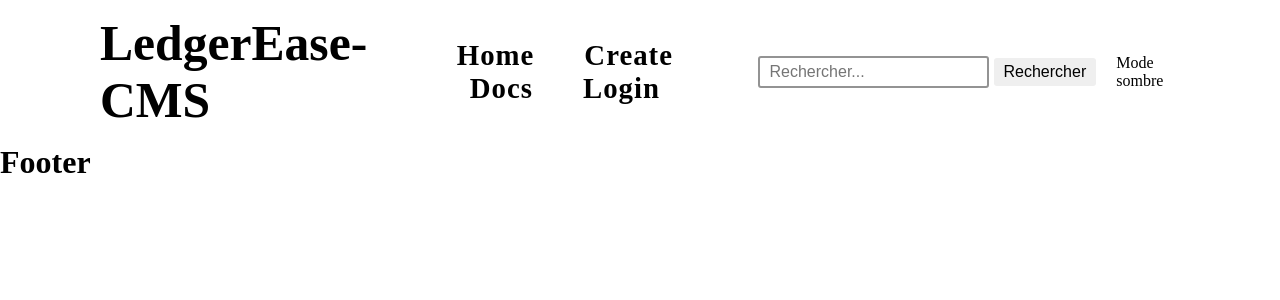
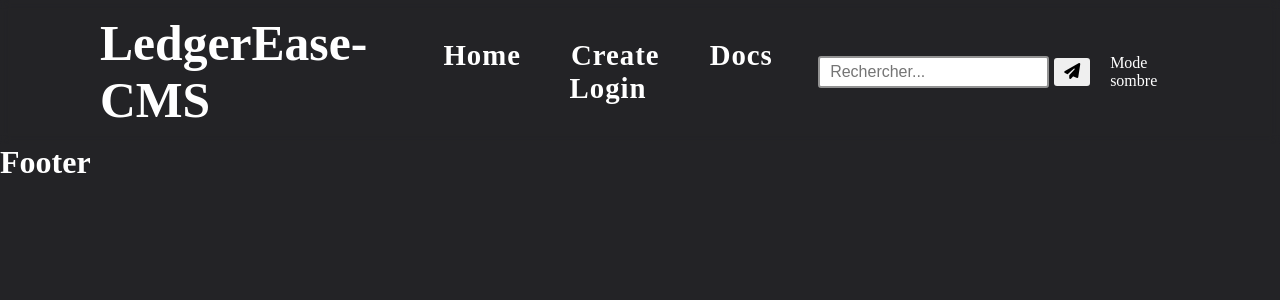
Before and after one commit to NapoTwiixe306/LedgerEase-CMS, a PHP site: page / in a window 1280 px wide, after a click on "Mode sombre". Shown: the top 300 px of the page. Run offline with PHP 8.4, Linux system fonts and the light colour scheme; some libraries are stand-ins or nearby versions.

Commit message:
add js for navbar

```diff
--- a/app/views/components/navbar.php
+++ b/app/views/components/navbar.php
@@ -14,12 +14,12 @@
     </ul>
     <!-- SearchBar -->
     <div class="search-bar">
-    <input type="text" placeholder="Rechercher...">
-    <button type="submit">Rechercher</button>
+        <input type="text" placeholder="Rechercher..." onkeydown="handleKeyPress(event)">
+        <button type="submit" onClick="handleSearch()"><i class="fas fa-paper-plane"></i></button>
     </div>
     <!-- DarkMode Button -->
     <div class="dark-mode-toggle">
-    <input type="checkbox" id="darkModeToggle">
+        <input type="checkbox" id="darkModeToggle" onChange="toggleDarkMode()">
         <label for="darkModeToggle">Mode sombre</label>
     </div>
 </nav>
--- /dev/null
+++ b/index.js
@@ -0,0 +1,15 @@
+function handleSearch() {
+    var searchTerm = document.querySelector('.search-bar input').value;
+    console.log("Recherche : " + searchTerm);
+}
+
+function handleKeyPress(event) {
+    if (event.keyCode === 13) { //touche pressée est la touche Entrée (keyCode 13)
+        handleSearch();
+    }
+}
+
+function toggleDarkMode(){
+  let body = document.body;
+  body.classList.toggle('dark-mode')
+}
--- a/index.php
+++ b/index.php
@@ -3,17 +3,17 @@
 <head>
     <title>Mon CMS Crypto - Accueil</title>
     <link rel="stylesheet" href="public/css/style.css">
+    <script src="https://kit.fontawesome.com/b354d51934.js" crossorigin="anonymous"></script>
 </head>
 <body>
     <?php
     include './app/views/components/navbar.php';
     // Inclure le contenu de la page d'accueil
     include './app/views/site/Home.php';
-    // include './app/views/site/Create.php';
-
     // Inclure le contenu du Footer
     include './app/views/components/footer.php';
 
 ?>
+<script src="./index.js"></script>
 </body>
 </html>
--- a/public/css/style.css
+++ b/public/css/style.css
@@ -1,5 +1,11 @@
 body {
   background-color: #ffffff;
+  color: black;
+}
+
+body.dark-mode {
+  background-color: #232326;
+  color: white;
 }
 
 /*navbar*/
@@ -30,10 +36,9 @@ a {
   color: rgb(0, 0, 0);
   text-decoration: none;
   font-weight: 600;
-  transition: 0.3s;
 }
-.header__logo:hover {
-  color: #333333;
+body.dark-mode .header__logo {
+  color: white;
 }
 .header__navigation {
   display: flex;
@@ -54,7 +59,9 @@ a {
   font-weight: 600;
   font-size: 1.8em;
   letter-spacing: 1px;
-  transition: 0.3s;
+}
+body.dark-mode .header__navigation li .header__navigation-link {
+  color: white;
 }
 .header__navigation li .header__navigation-link:hover {
   color: #333333;
@@ -75,7 +82,6 @@ a {
   padding: 5px 10px;
   border: none;
   border-radius: 3px;
-  color: rgb(0, 0, 0);
   font-size: 1em;
   cursor: pointer;
 }
@@ -84,11 +90,7 @@ a {
 }
 .header .dark-mode-toggle label {
   font-size: 1em;
-  color: rgb(0, 0, 0);
   cursor: pointer;
-}
-.header .dark-mode-toggle label:hover {
-  color: #333333;
 }
 
 /*Pages*/
--- a/ressources/scss/main.scss
+++ b/ressources/scss/main.scss
@@ -3,6 +3,12 @@
 
 body{
     background-color: $BgColor;
+    color: black;
+}
+
+body.dark-mode{
+    background-color: #232326;
+    color: white
 }
 
 /*navbar*/
```
Also changed, not shown: app/models/Site.php (+8 -0 lines), ressources/scss/components/navbar.scss (+16 -11 lines), 1 other file. Lines whose indentation alone changed are shown as unchanged.
